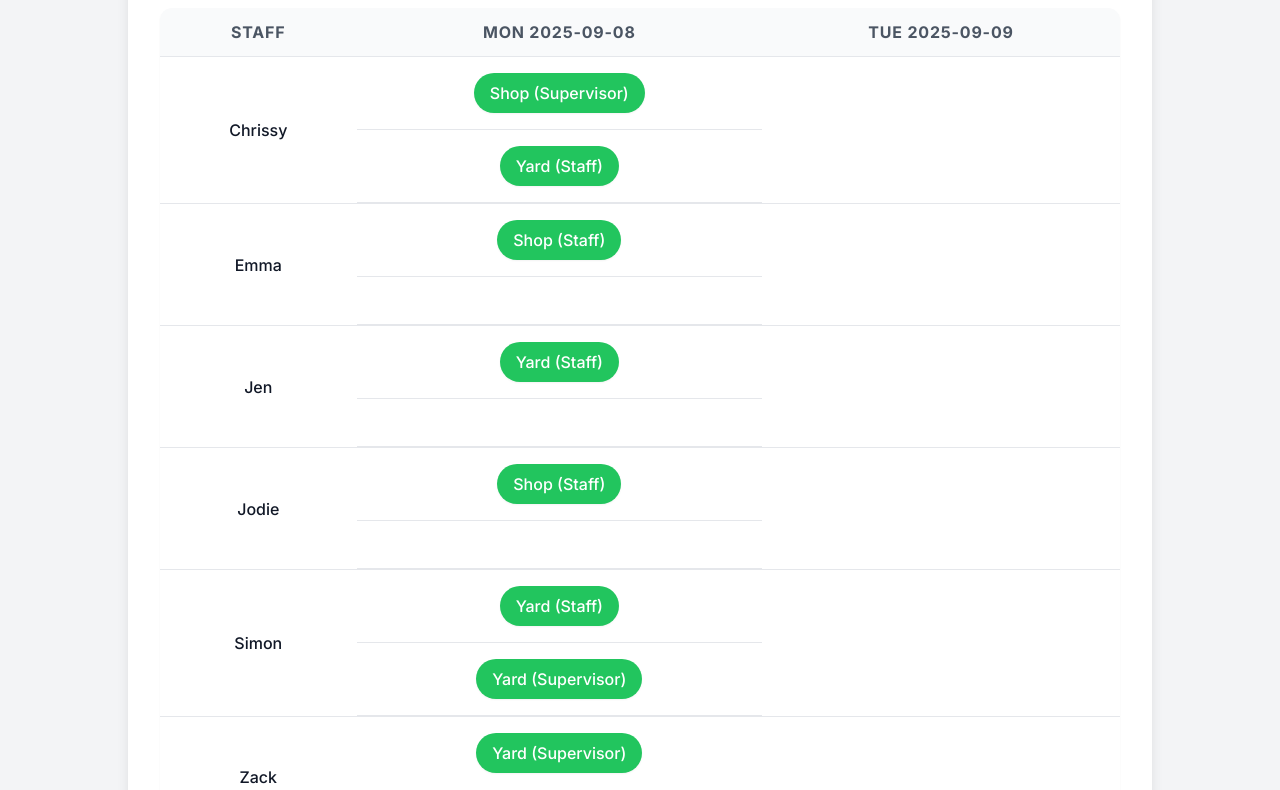
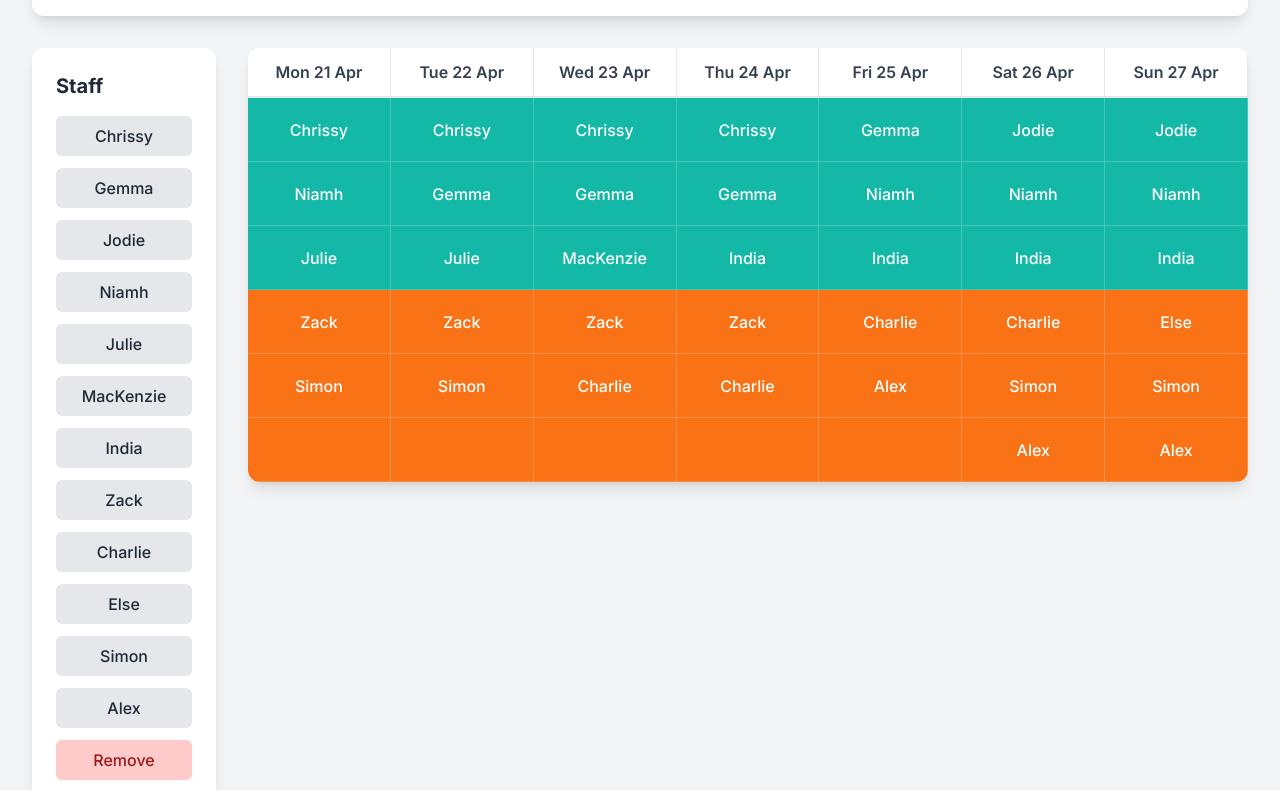
Before and after one commit to bif-cyber/wasties, a plain HTML site: page index.html in a window 1280 px wide. Shown: the part 132-922 px from the top of the page. Drawn offline with nearby package versions, Linux system fonts and the light colour scheme.

Commit message:
Update index.html

```diff
--- a/index.html
+++ b/index.html
@@ -3,174 +3,280 @@
 <head>
     <meta charset="UTF-8">
     <meta name="viewport" content="width=device-width, initial-scale=1.0">
-  <title>Roster App</title>
-  <!-- Load Tailwind CSS for styling -->
+    <title>Weekly Staff Roster Editor</title>
+    <!-- Tailwind CSS CDN -->
     <script src="https://cdn.tailwindcss.com"></script>
+    <!-- Google Fonts: Inter -->
+    <link rel="preconnect" href="https://fonts.googleapis.com">
+    <link rel="preconnect" href="https://fonts.gstatic.com" crossorigin>
+    <link href="https://fonts.googleapis.com/css2?family=Inter:wght@400;500;600;700&display=swap" rel="stylesheet">
     <style>
-    /* Custom CSS for visual polish and mobile responsiveness */
-    @import url('https://fonts.googleapis.com/css2?family=Inter:wght@400;500;700&display=swap');
-
+        /* Custom styles */
         body {
             font-family: 'Inter', sans-serif;
-        background-color: #f3f4f6;
-        padding: 1rem;
-        color: #1f2937;
         }
-    .roster-container {
-        max-width: 1024px;
-        margin: 2rem auto;
-        padding: 2rem;
-        background-color: #ffffff;
-        border-radius: 1rem;
-        box-shadow: 0 10px 15px -3px rgba(0, 0, 0, 0.1), 0 4px 6px -2px rgba(0, 0, 0, 0.05);
+        /* Style for the scrollbar to be more subtle */
+        .roster-container::-webkit-scrollbar {
+            height: 8px;
         }
-    table {
-        width: 100%;
-        border-collapse: separate;
-        border-spacing: 0;
-        border-radius: 0.75rem;
-        overflow: hidden;
+        .roster-container::-webkit-scrollbar-track {
+            background: #f1f5f9;
         }
-    th, td {
-        padding: 1rem;
-        border-bottom: 1px solid #e5e7eb;
-        text-align: center;
+        .roster-container::-webkit-scrollbar-thumb {
+            background: #cbd5e1;
+            border-radius: 4px;
         }
-    th {
-        background-color: #f9fafb;
-        font-weight: 600;
-        color: #4b5563;
-        text-transform: uppercase;
-        letter-spacing: 0.05em;
+        .roster-container::-webkit-scrollbar-thumb:hover {
+            background: #94a3b8;
         }
-    tr:last-child td {
-        border-bottom: none;
+        /* Class for the element being dragged */
+        .dragging {
+            opacity: 0.5;
+            transform: scale(0.95);
         }
-    .roster-shift {
+        /* Class for highlighting a valid drop zone */
+        .drag-over {
+            outline: 2px dashed #3b82f6;
+            outline-offset: -2px;
+            background-color: rgba(255, 255, 255, 0.2);
+        }
+        /* Grab cursor for draggable items */
+        [draggable="true"] {
             cursor: grab;
-        padding: 0.5rem 1rem;
-        border-radius: 9999px;
-        background-color: #22c55e;
-        color: white;
-        font-weight: 500;
-        box-shadow: 0 1px 2px 0 rgba(0, 0, 0, 0.05);
-        transition: transform 0.2s ease-in-out;
         }
-    .roster-shift:hover {
-        transform: translateY(-2px);
-    }
-    .roster-cell {
-        min-height: 48px;
-        display: flex;
-        justify-content: center;
-        align-items: center;
-    }
-    .sortable-ghost {
-      opacity: 0.4;
+        [draggable="true"]:active {
+            cursor: grabbing;
         }
     </style>
 </head>
-<body>
+<body class="bg-gray-100 min-h-screen p-4 sm:p-6 lg:p-8">
 
-  <div class="roster-container">
-    <h1 class="text-3xl font-bold text-center mb-6 text-gray-800">Weekly Roster</h1>
-    <div id="roster-table-container"></div>
+    <div class="w-full max-w-screen-2xl mx-auto">
+        <div class="p-6 bg-white rounded-xl shadow-lg mb-8">
+            <div class="flex flex-col sm:flex-row justify-between items-start sm:items-center gap-4">
+                <div>
+                    <h1 class="text-2xl font-bold text-gray-800">Weekly Roster Editor</h1>
+                    <p id="roster-date-range" class="text-gray-500 mt-1"></p>
+                </div>
+                <div class="flex-shrink-0">
+                    <label for="start-date-picker" class="block text-sm font-medium text-gray-700 mb-1">Start of Week</label>
+                    <input type="date" id="start-date-picker" class="p-2 border border-gray-300 rounded-md shadow-sm focus:ring-blue-500 focus:border-blue-500">
+                </div>
+            </div>
         </div>
 
-  <!-- Sortable.js library for drag-and-drop -->
-  <script src="https://cdnjs.cloudflare.com/ajax/libs/Sortable/1.15.0/Sortable.min.js"></script>
+        <div class="flex flex-col lg:flex-row gap-8">
+            <!-- Staff Palette -->
+            <aside class="lg:w-64 bg-white rounded-xl shadow-lg p-6 h-fit">
+                <h2 class="text-xl font-bold text-gray-800 mb-4">Staff</h2>
+                <div id="staff-palette" class="space-y-3">
+                    <!-- Draggable staff names will be generated here by JavaScript -->
+                </div>
+            </aside>
+
+            <!-- Roster -->
+            <main class="flex-1">
+                <div class="w-full bg-white rounded-xl shadow-lg overflow-hidden">
+                    <div id="roster-container" class="roster-container overflow-x-auto">
+                        <!-- Roster will be generated here by JavaScript -->
+                    </div>
+                </div>
+            </main>
+        </div>
+    </div>
 
     <script>
-    // --- Roster Data (Simulates your spreadsheet data) ---
-    // This data is hard-coded into the script and will not be saved on refresh.
-    let rosterData = [
-      { Date: "Mon 2025-09-08", Staff: "Chrissy", Shift: "Shop", Role: "Supervisor" },
-      { Date: "Mon 2025-09-08", Staff: "Jodie", Shift: "Shop", Role: "Staff" },
-      { Date: "Mon 2025-09-08", Staff: "Emma", Shift: "Shop", Role: "Staff" },
-      { Date: "Mon 2025-09-08", Staff: "Zack", Shift: "Yard", Role: "Supervisor" },
-      { Date: "Mon 2025-09-08", Staff: "Simon", Shift: "Yard", Role: "Staff" },
-      { Date: "Mon 2025-09-08", Staff: "Jen", Shift: "Yard", Role: "Staff" },
-      { Date: "Tue 2025-09-09", Staff: "Chrissy", Shift: "Yard", Role: "Staff" },
-      { Date: "Tue 2025-09-09", Staff: "Simon", Shift: "Yard", Role: "Supervisor" }
+        // --- Data Model ---
+        const staffMembers = [
+            'Chrissy', 'Gemma', 'Jodie', 'Niamh', 'Julie', 'MacKenzie',
+            'India', 'Zack', 'Charlie', 'Else', 'Simon', 'Alex'
         ];
 
-    // --- Core Roster Rendering Function ---
-    function renderRoster() {
-      // 1. Get unique dates and staff names from the data
-      const dates = [...new Set(rosterData.map(r => r.Date))].sort();
-      const staff = [...new Set(rosterData.map(r => r.Staff))].sort();
+        let rosterData = {
+            startDate: '2025-04-21',
+            sections: [
+                {
+                    colorClass: 'bg-teal-500',
+                    schedule: [
+                        ['Chrissy', 'Chrissy', 'Chrissy', 'Chrissy', 'Gemma', 'Jodie', 'Jodie'],
+                        ['Niamh', 'Gemma', 'Gemma', 'Gemma', 'Niamh', 'Niamh', 'Niamh'],
+                        ['Julie', 'Julie', 'MacKenzie', 'India', 'India', 'India', 'India']
+                    ]
+                },
+                {
+                    colorClass: 'bg-orange-500',
+                    schedule: [
+                        ['Zack', 'Zack', 'Zack', 'Zack', 'Charlie', 'Charlie', 'Else'],
+                        ['Simon', 'Simon', 'Charlie', 'Charlie', 'Alex', 'Simon', 'Simon'],
+                        ['', '', '', '', '', 'Alex', 'Alex']
+                    ]
+                }
+            ]
+        };
 
-      // 2. Build the HTML string for the table
-      let html = `<table class="min-w-full divide-y divide-gray-200 shadow-sm"><thead><tr><th class="px-6 py-3">Staff</th>`;
-      dates.forEach(d => html += `<th class="px-6 py-3">${d}</th>`);
-      html += `</tr></thead><tbody class="bg-white divide-y divide-gray-200">`;
+        // --- State for Drag & Drop ---
+        let draggedItem = null;
 
-      staff.forEach(s => {
-        html += `<tr><td class="px-6 py-4 whitespace-nowrap font-medium text-gray-900">${s}</td>`;
-        dates.forEach(d => {
-          // Find the shift for the current staff and date
-          const shift = rosterData.find(r => r.Date === d && r.Staff === s);
-          const content = shift ? `${shift.Shift} (${shift.Role})` : "";
+        // --- DOM Elements ---
+        const staffPalette = document.getElementById('staff-palette');
+        const rosterContainer = document.getElementById('roster-container');
+        const rosterDateRangeEl = document.getElementById('roster-date-range');
+        const datePicker = document.getElementById('start-date-picker');
 
-          // Add a data attribute for the cell's staff and date
-          html += `<td class="px-6 py-4 roster-cell" data-date="${d}" data-staff="${s}">${content ? `<div class="roster-shift">${content}</div>` : ""}</td>`;
+        // --- Main Render Function ---
+        function render() {
+            // Update date displays first
+            const startDate = new Date(rosterData.startDate + 'T00:00:00');
+            const endDate = new Date(startDate);
+            endDate.setDate(startDate.getDate() + 6);
+            const dateFormatter = new Intl.DateTimeFormat('en-US', { month: 'short', day: 'numeric', year: 'numeric' });
+            rosterDateRangeEl.textContent = `${dateFormatter.format(startDate)} - ${dateFormatter.format(endDate)}`;
+            datePicker.value = rosterData.startDate;
+
+            // Clear existing content
+            staffPalette.innerHTML = '';
+            rosterContainer.innerHTML = '';
+
+            // 1. Render Staff Palette
+            staffMembers.forEach(name => {
+                const staffEl = createDraggableName(name, 'palette', 'bg-gray-200 text-gray-800');
+                staffPalette.appendChild(staffEl);
             });
-        html += `</tr>`;
+            // Add a special "Remove" item
+            const removeEl = createDraggableName('Remove', 'palette', 'bg-red-200 text-red-800');
+            staffPalette.appendChild(removeEl);
+
+
+            // 2. Render Roster
+            const grid = document.createElement('div');
+            grid.className = 'grid grid-cols-7 min-w-[1000px]';
+
+            // Generate Header
+            const headerRow = createHeader();
+            grid.appendChild(headerRow);
+
+            // Generate Body
+            rosterData.sections.forEach((section, sectionIndex) => {
+                section.schedule.forEach((row, rowIndex) => {
+                    row.forEach((name, colIndex) => {
+                        const cell = createDroppableCell(section, sectionIndex, rowIndex, colIndex);
+                        grid.appendChild(cell);
+                    });
+                });
+            });
+            rosterContainer.appendChild(grid);
+        }
+
+        // --- Element Creation Helpers ---
+        function createHeader() {
+            const headerRow = document.createElement('div');
+            headerRow.className = 'col-span-7 grid grid-cols-7 sticky top-0 bg-white z-10';
+            const startDate = new Date(rosterData.startDate + 'T00:00:00');
+            const dayFormatter = new Intl.DateTimeFormat('en-US', { weekday: 'short', day: '2-digit', month: 'short' });
+            for (let i = 0; i < 7; i++) {
+                const currentDate = new Date(startDate);
+                currentDate.setDate(startDate.getDate() + i);
+                 const parts = dayFormatter.formatToParts(currentDate);
+                const weekday = parts.find(p => p.type === 'weekday').value;
+                const day = parts.find(p => p.type === 'day').value;
+                const month = parts.find(p => p.type === 'month').value;
+                const dayCell = document.createElement('div');
+                dayCell.className = 'text-center font-semibold text-gray-700 p-3 border-b-2 border-r border-gray-200';
+                dayCell.textContent = `${weekday} ${day} ${month}`;
+                headerRow.appendChild(dayCell);
+            }
+            return headerRow;
+        }
+
+        function createDraggableName(name, type, styleClasses, data = {}) {
+            const el = document.createElement('div');
+            el.className = `p-2 rounded-md font-medium text-center transition-all ${styleClasses}`;
+            el.textContent = name;
+            el.draggable = true;
+            el.addEventListener('dragstart', (e) => handleDragStart(e, name, type, data));
+            el.addEventListener('dragend', handleDragEnd);
+            return el;
+        }
+
+        function createDroppableCell(section, sectionIndex, rowIndex, colIndex) {
+            const cell = document.createElement('div');
+            const name = section.schedule[rowIndex][colIndex];
+            cell.className = `h-16 flex items-center justify-center p-1 border-b border-r border-white/20 transition-colors ${section.colorClass}`;
+
+            cell.addEventListener('dragover', handleDragOver);
+            cell.addEventListener('dragleave', handleDragLeave);
+            cell.addEventListener('drop', (e) => handleDrop(e, sectionIndex, rowIndex, colIndex));
+
+            if (name) {
+                const data = { sectionIndex, rowIndex, colIndex };
+                const nameEl = createDraggableName(name, 'cell', 'text-white w-full h-full flex items-center justify-center', data);
+                cell.appendChild(nameEl);
+            }
+            return cell;
+        }
+
+        // --- Drag & Drop Event Handlers ---
+        function handleDragStart(e, name, type, data) {
+            draggedItem = { name, type, data };
+            e.dataTransfer.effectAllowed = 'move';
+            e.dataTransfer.setData('text/plain', name);
+            setTimeout(() => e.target.classList.add('dragging'), 0);
+        }
+
+        function handleDragEnd(e) {
+            e.target.classList.remove('dragging');
+            draggedItem = null;
+        }
+
+        function handleDragOver(e) {
+            e.preventDefault();
+            const targetCell = e.target.closest('div');
+            if (targetCell) {
+                targetCell.classList.add('drag-over');
+            }
+        }
+
+        function handleDragLeave(e) {
+            const targetCell = e.target.closest('div');
+            if (targetCell) {
+                targetCell.classList.remove('drag-over');
+            }
+        }
+
+        function handleDrop(e, targetSectionIndex, targetRowIndex, targetColIndex) {
+            e.preventDefault();
+            const targetCell = e.target.closest('div');
+            if (targetCell) {
+                targetCell.classList.remove('drag-over');
+            }
+
+            if (!draggedItem) return;
+
+            // The name to be placed in the target cell
+            const newName = draggedItem.name === 'Remove' ? '' : draggedItem.name;
+
+            // If the item came from another roster cell, clear its original position
+            if (draggedItem.type === 'cell') {
+                const origin = draggedItem.data;
+                rosterData.sections[origin.sectionIndex].schedule[origin.rowIndex][origin.colIndex] = '';
+            }
+
+            // Place the new name in the target cell
+            rosterData.sections[targetSectionIndex].schedule[targetRowIndex][targetColIndex] = newName;
+
+            // Re-render the entire UI to reflect the change
+            render();
+        }
+
+        // --- Initial Load ---
+        document.addEventListener('DOMContentLoaded', () => {
+            datePicker.addEventListener('change', (e) => {
+                rosterData.startDate = e.target.value;
+                render();
+            });
+            render();
         });
 
-      html += `</tbody></table>`;
-
-      // 3. Insert the table HTML into the page
-      document.getElementById("roster-table-container").innerHTML = html;
-
-      // 4. Initialize drag-and-drop on all cells
-      initSortable();
-    }
-
-    // --- Drag-and-Drop Initialization ---
-    function initSortable() {
-      document.querySelectorAll('.roster-cell').forEach(el => {
-        new Sortable(el, {
-          group: 'shared',
-          animation: 150,
-          onAdd: function (evt) {
-            // Get the new cell's attributes from the droppable container
-            const newDate = evt.to.getAttribute("data-date");
-            const newStaff = evt.to.getAttribute("data-staff");
-
-            // Get the old cell's attributes from the draggable item's parent
-            const oldDate = evt.from.getAttribute("data-date");
-            const oldStaff = evt.from.getAttribute("data-staff");
-
-            // Extract the shift and role from the moved item's text
-            const content = evt.item.innerText.trim();
-            const parts = content.split(" (");
-            const shift = parts[0];
-            const role = parts[1] ? parts[1].replace(")", "") : "";
-
-            // --- Update the Data Structure ---
-            // 1. Remove the old shift
-            rosterData = rosterData.filter(r => !(r.Date === oldDate && r.Staff === oldStaff));
-
-            // 2. Add the new shift with the updated date and staff
-            rosterData.push({
-              Date: newDate,
-              Staff: newStaff,
-              Shift: shift,
-              Role: role
-            });
-
-            // 3. Re-render the entire table to reflect the change
-            renderRoster();
-          }
-        });
-      });
-    }
-
-    // --- Initial Page Load ---
-    // Start the process by rendering the roster when the page is loaded.
-    document.addEventListener('DOMContentLoaded', renderRoster);
     </script>
-
 </body>
 </html>
```
Lines whose indentation alone changed are shown as unchanged.
